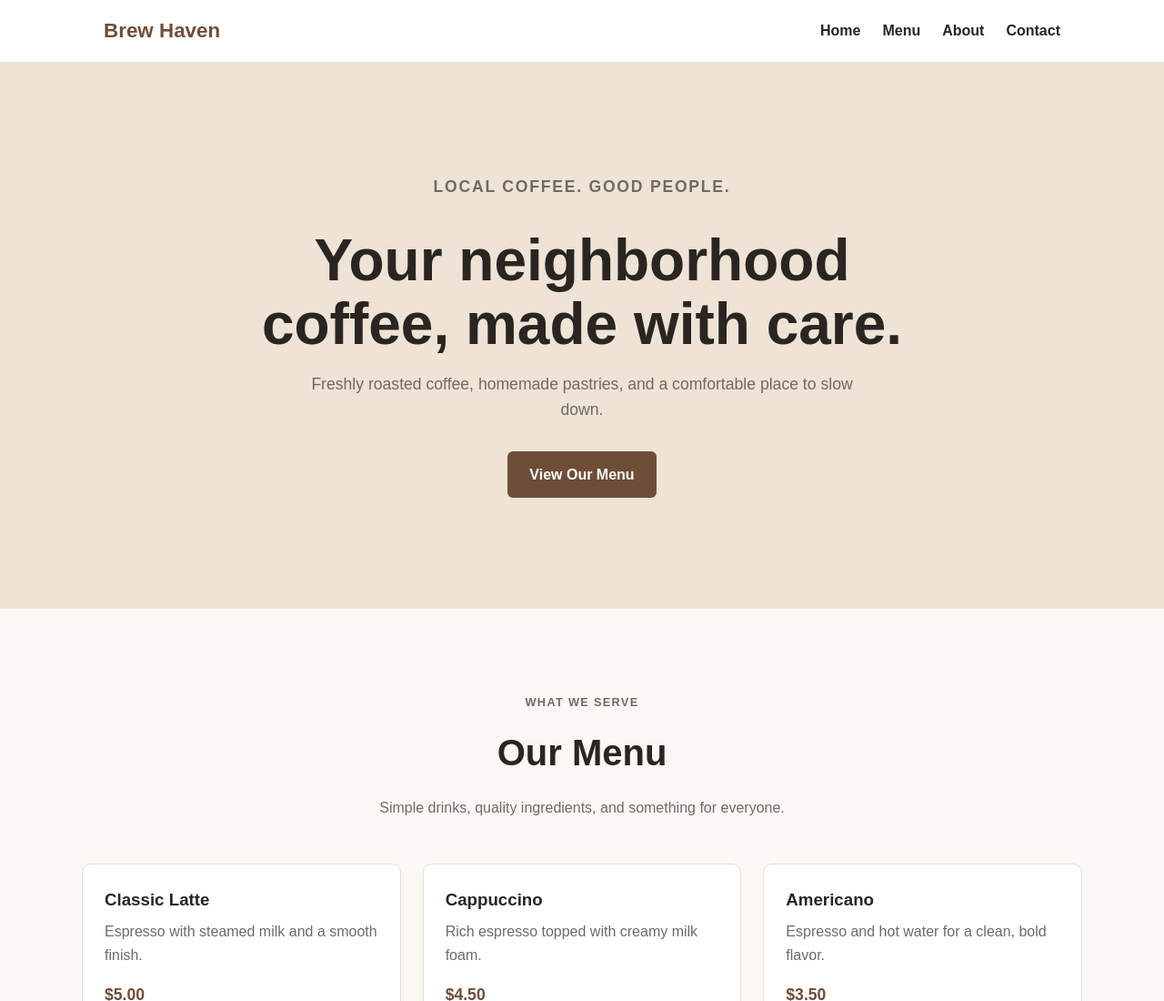
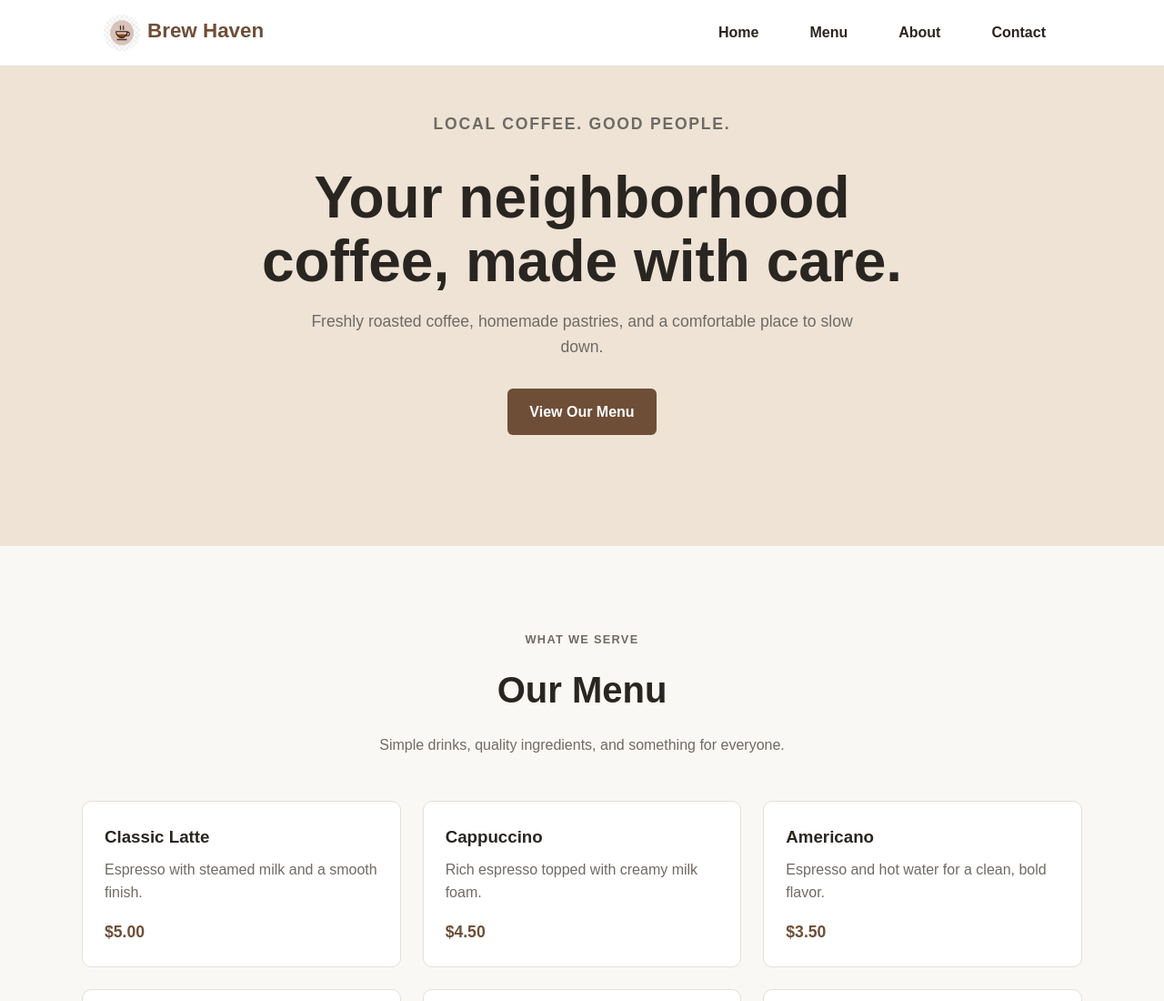
Before and after one commit to mahipujara19/training-MahiPujara, a plain HTML site: page coffeeshop/index.html in a window 1280 px wide. Shown: the top 1100 px of the page at 91% size. Drawn offline with Linux system fonts and the light colour scheme; a script that the page names is missing.

Commit message:
updated layout

```diff
--- a/coffeeshop/index.html
+++ b/coffeeshop/index.html
@@ -7,6 +7,7 @@
     <title>Brew Haven Coffee</title>
 
     <link rel="stylesheet" href="style.css">
+    <link rel="icon" type="image/x-icon" href="./assets/icon1.png">
 </head>
 
 <body>
@@ -16,6 +17,7 @@
         <nav class="navbar" aria-label="Main navigation">
 
             <a href="#" class="logo">
+                <img src="./assets/icon1.png" alt="Brew Haven Coffee Logo" class="logo-image">
                 Brew Haven
             </a>
 
--- a/coffeeshop/style.css
+++ b/coffeeshop/style.css
@@ -61,9 +61,9 @@ a {
 
     border-bottom: 1px solid var(--border-color);
 
-    position: sticky;
+    position: fixed;
     top: 0;
-
+    width: 100%;
     z-index: 100;
 }
 
@@ -89,8 +89,18 @@ a {
     text-decoration: none;
 
     color: var(--primary-color);
+    display: flex;
 }
+.logo-image {
+    width: 40px;
 
+    height: 40px;
+
+    margin-right: 0.5rem;
+
+    vertical-align: middle;
+    border-radius: 50%;
+}
 .nav-links {
     display: flex;
 
@@ -107,12 +117,16 @@ a {
     text-decoration: none;
 
     font-weight: 600;
-
+    padding: 0.5rem 1rem;
+    border-radius: 10%;
     color: var(--text-color);
 }
 
 .nav-links a:hover {
-    color: var(--primary-color);
+    color: var(--surface-color);
+    background-color: var(--primary-color);
+    transform:translateY(2px);
+    transition:  transform 0.3s ease, background-color 0.3s ease;
 }
 
 
```
